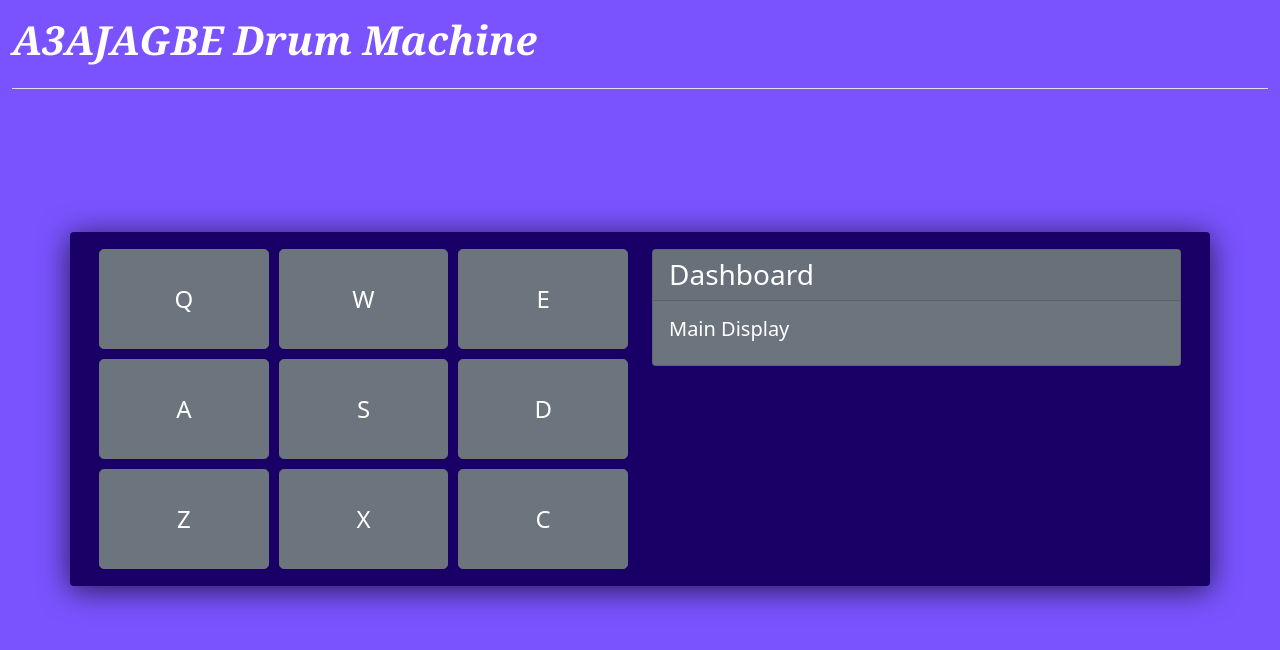
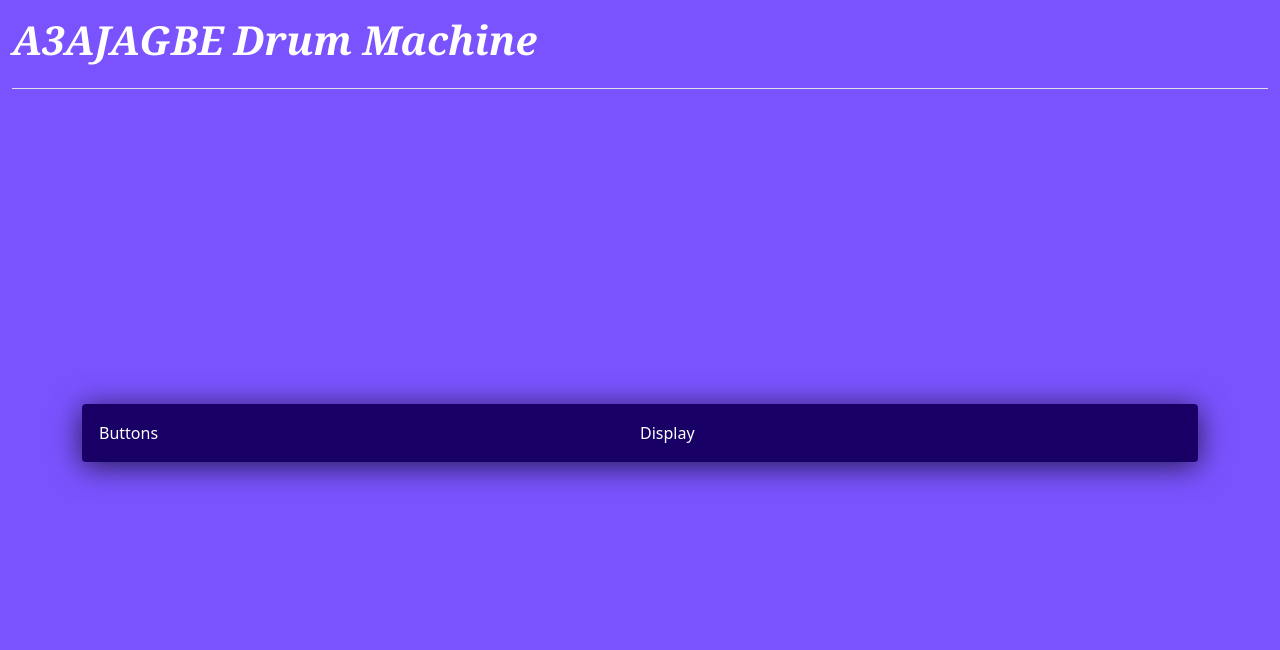
Before and after one commit to A3AJAGBE/react-drum-machine, a React (Create React App) app: page / in a window 1280 px wide. Shown: the top 650 px of the page. Built offline with nearby package versions, Linux system fonts and the light colour scheme.

Commit message:
Refactor the drum machine container

```diff
--- a/src/App.js
+++ b/src/App.js
@@ -19,27 +19,13 @@ class App extends React.Component {
 
 				<main>
 					<Container id="drum-machine">
-						<Row className="p-3 mb-5 rounded" id="Board-Row">
-							<Col md={6} className="Board-Grid" id="Board-Grid">
-								<Button variant="secondary" size="lg" className="drum-pad">Q</Button>
-								<Button variant="secondary" size="lg" className="drum-pad">W</Button>
-								<Button variant="secondary" size="lg" className="drum-pad">E</Button>
+						<Row className="p-3 rounded flex-md-row-reverse g-3 g-md-0" id="Board-Row">
+							<Col md={6} className="">
+								Display
+							</Col>
 
-								<Button variant="secondary" size="lg" className="drum-pad">A</Button>
-								<Button variant="secondary" size="lg" className="drum-pad">S</Button>
-								<Button variant="secondary" size="lg" className="drum-pad">D</Button>
-
-								<Button variant="secondary" size="lg" className="drum-pad">Z</Button>
-								<Button variant="secondary" size="lg" className="drum-pad">X</Button>
-								<Button variant="secondary" size="lg" className="drum-pad">C</Button>
-							</Col>
-							<Col md={6} className="mx-auto">
-							<Card bg="secondary" id="display">
-								<Card.Header as="h3">Dashboard </Card.Header>
-								<Card.Body>
-									<Card.Title>Main Display</Card.Title>
-								</Card.Body>
-							</Card>
+							<Col md={6} className="mb-3 mb-md-0">
+								Buttons
 							</Col>
 						</Row>
 					</Container>
```
